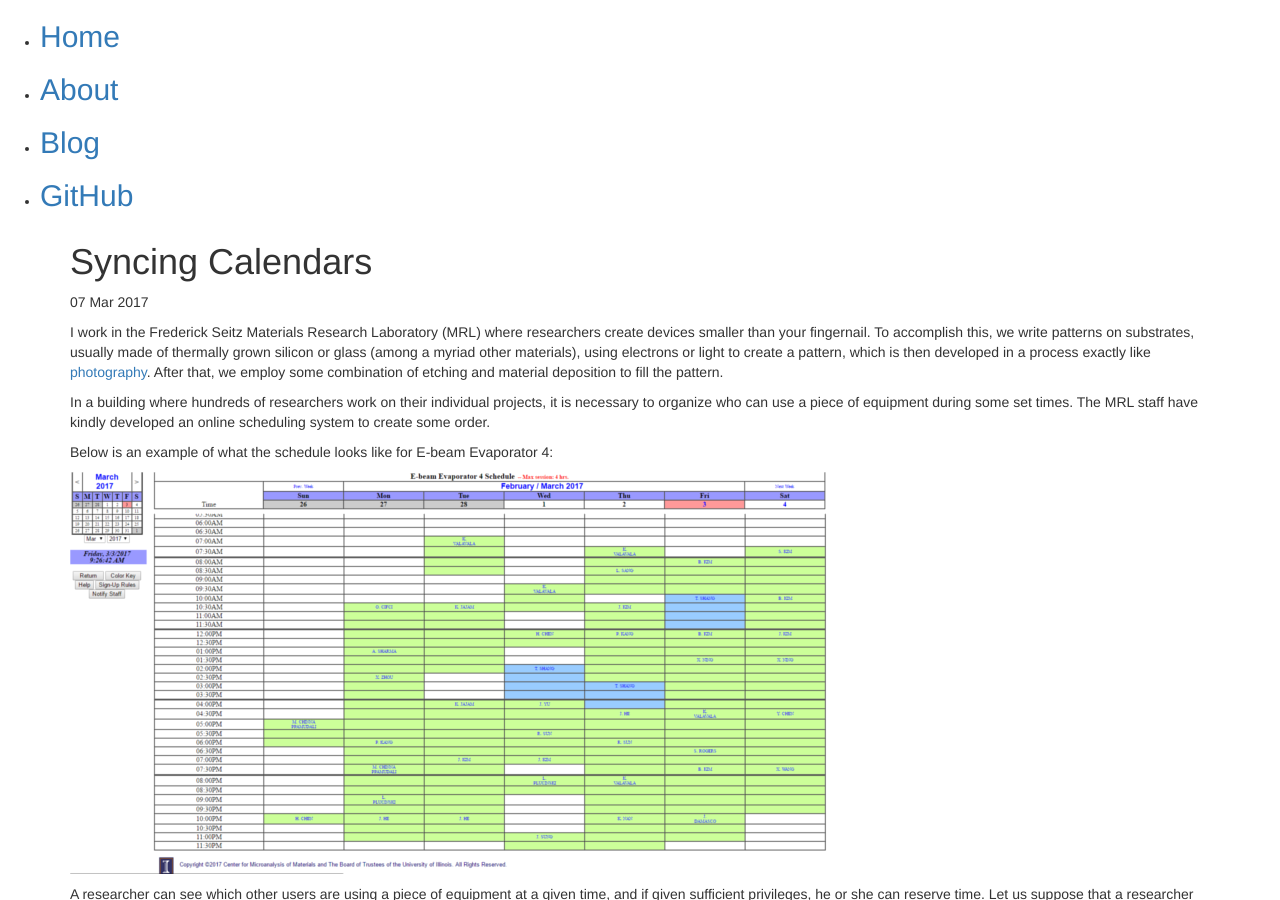
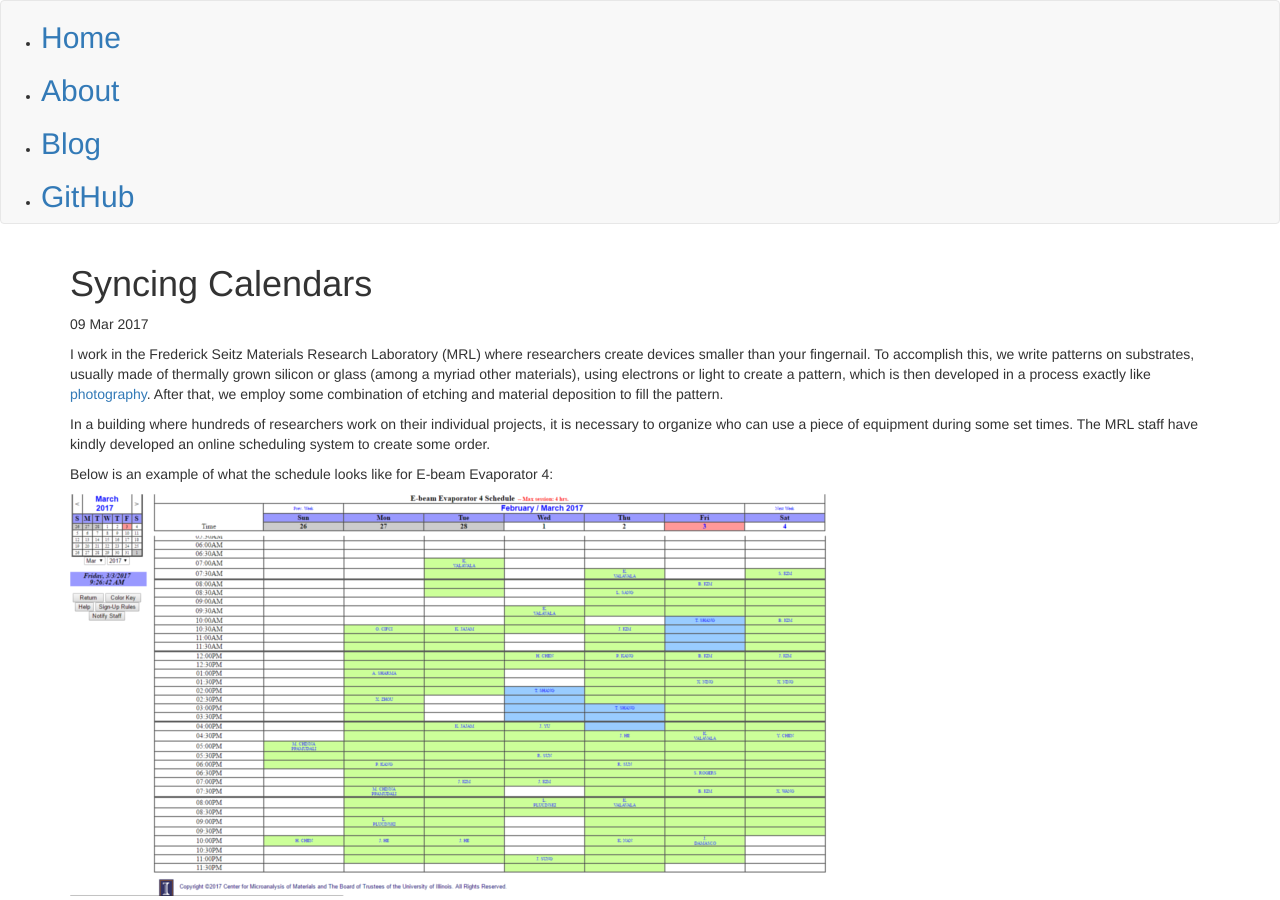
Before and after one commit to pbnjeff89/pbnjeff89.github.io, a Jekyll site: the page built from _posts/2017-03-09-MRL-GCal-Sync.md, in a window 1280 px wide and 900 px high. Built offline with Jekyll 4.4.1, drawn with Linux system fonts in a browser that asks for light colours.

Commit message:
Changed to navbar and edited calendar sync post

```diff
--- a/_layouts/default.html
+++ b/_layouts/default.html
@@ -14,7 +14,7 @@
 
   <body>
 
-    <div class="nav">
+    <div class="navbar navbar-default">
         <ul>
 	      <li><a href="/"><h2>Home</h2></a></li>
 	      <li><a href="/about"><h2>About</h2></a></li>
--- a/_posts/2017-03-07-MRL-GCal-Sync.md
+++ b/_posts/2017-03-09-MRL-GCal-Sync.md
@@ -1,7 +1,7 @@
 ---
 layout: post
 title: "Syncing Calendars"
-date: 2017-03-07
+date: 2017-03-09
 ---
 
 I work in the Frederick Seitz Materials Research Laboratory (MRL) where researchers create devices smaller than your fingernail. To accomplish this, we write patterns on substrates, usually made of thermally grown silicon or glass (among a myriad other materials), using electrons or light to create a pattern, which is then developed in a process exactly like [photography](https://en.wikipedia.org/wiki/Photography). After that, we employ some combination of etching and material deposition to fill the pattern.
```
